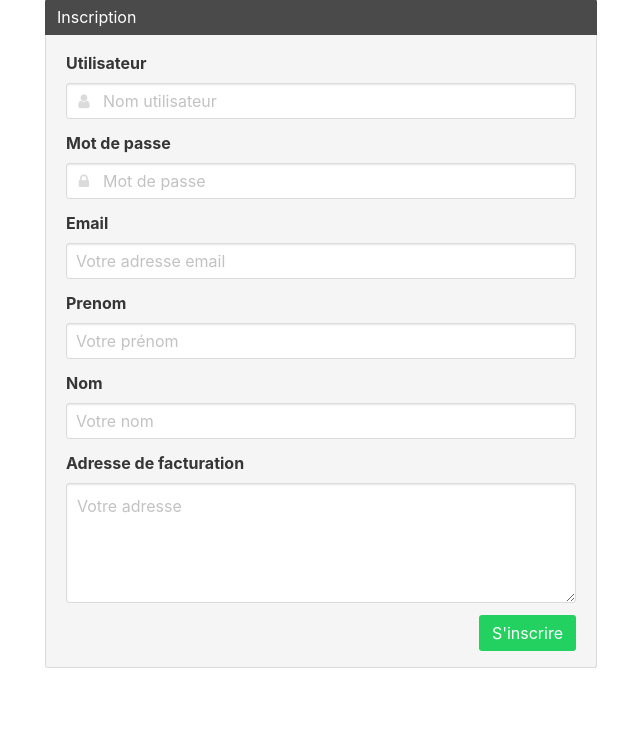
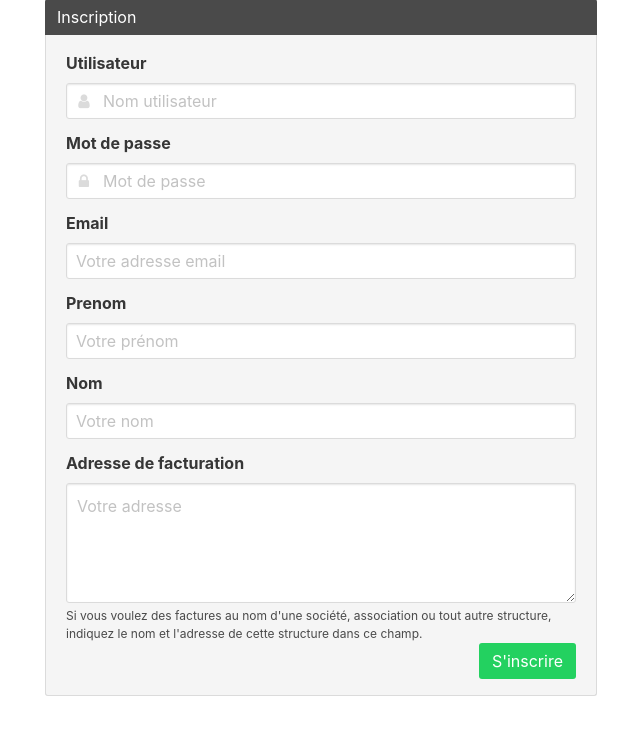
Before and after one commit to ioO/django-billjobs, a Django app: page /billjobs/signup/ in a window 1280 px wide. Shown: the part 61-817 px from the top of the page, without its empty margins (319-959 px from the left). Before the commit the page ends 729 px from the top, so only its background shows below. Run offline with Django 3.2, Linux system fonts and the light colour scheme; parts of the project's set-up code (start-up, migrations or seed data) failed here and were passed over.

Commit message:
feat(signup): add required attr and help message
Use html5 browser validation with required attribute.
Add help message (in french) for address field

```diff
--- a/billjobs/templates/billjobs/signup.html
+++ b/billjobs/templates/billjobs/signup.html
@@ -75,11 +75,12 @@
                 <label class="label">Adresse de facturation</label>
                 <div class="control">
                   {% if profile_form.billing_address.errors %}
-                    <textarea class="textarea is-danger" placeholder="Votre adresse" name={{ profile_form.billing_address.name }}>{{ profile_form.billing_address.value|default_if_none:"" }}</textarea>
+                    <textarea class="textarea is-danger" placeholder="Votre adresse" name={{ profile_form.billing_address.name }} required>{{ profile_form.billing_address.value|default_if_none:"" }}</textarea>
                     <div class="help is-danger">{{ profile_form.billing_address.errors }}</div>
                   {% else %}
-                  <textarea class="textarea" placeholder="Votre adresse" name={{ profile_form.billing_address.name }}>{{ profile_form.billing_address.value|default_if_none:"" }}</textarea>
+                  <textarea class="textarea" placeholder="Votre adresse" name={{ profile_form.billing_address.name }} required>{{ profile_form.billing_address.value|default_if_none:"" }}</textarea>
                   {% endif %}
+                  <div class="help">Si vous voulez des factures au nom d'une société, association ou tout autre structure, indiquez le nom et l'adresse de cette structure dans ce champ.</p>
                 </div>
               </div>
             <div class="field is-clearfix">
```
